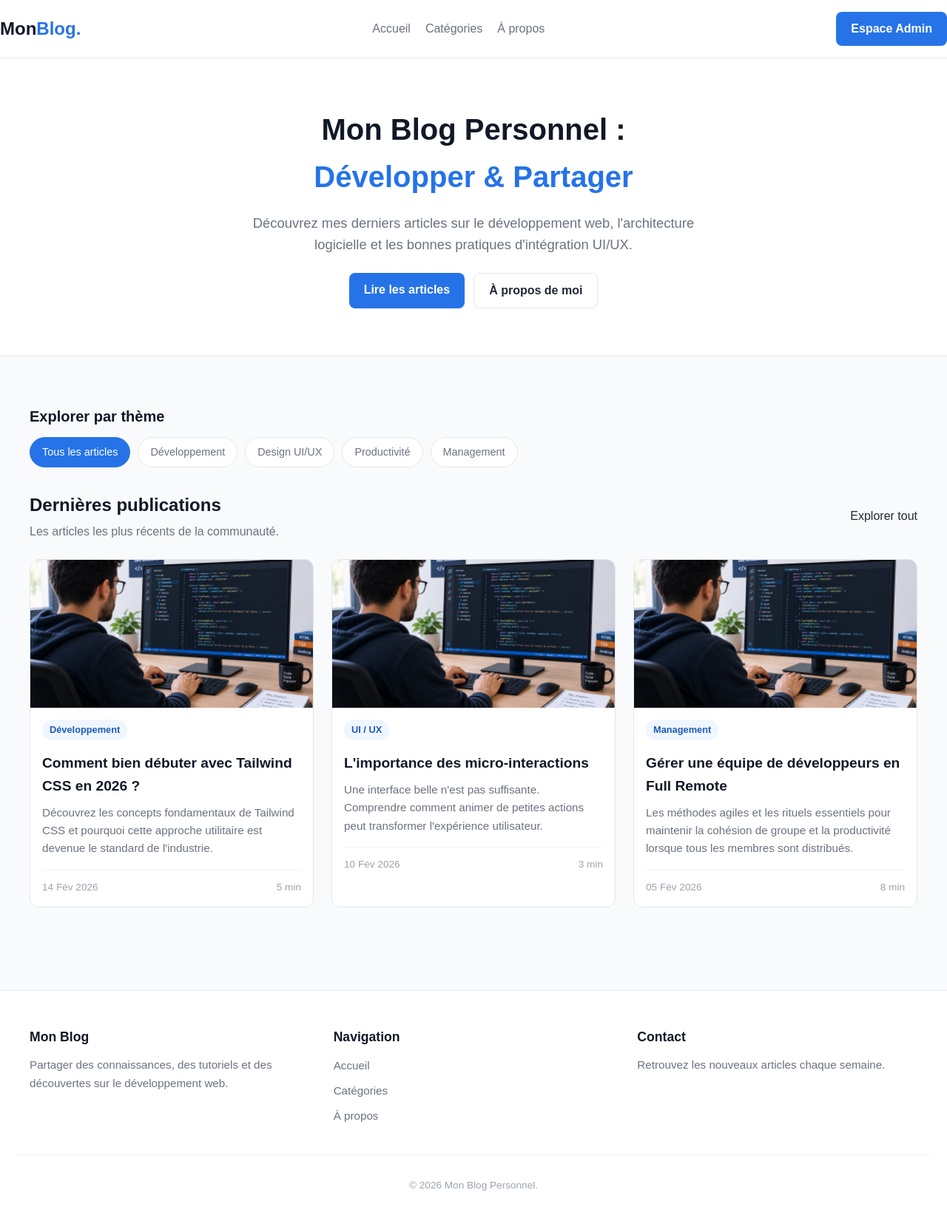
After one commit to AhmedSfn02/tutoriels-solicode, a PHP site: page /dossier-depart/public-index.html in a window 1280 px wide. The commit adds this page. Shown: the whole page at 74% size. Run offline with PHP 8.4, Linux system fonts and the light colour scheme.

Commit message:
Update Tutorial 7 with CSS and images

```diff
--- /dev/null
+++ b/Session-04/Tutoriel 07/dossier-depart/css/style.css
@@ -0,0 +1,380 @@
+/* =========================================================
+   STYLE DU BLOG PERSONNEL (style.css)
+   Feuille de style unifiée (Niveau N1 - S2 à S6)
+   Couleurs brutes sans variables natives, styles de base
+========================================================= */
+
+/* 1. TYPOGRAPHIE & BASE GLOBALE */
+body {
+    margin: 0;
+    color: #1f2937;
+    background-color: #f9fafb;
+    font-family: Arial, Helvetica, sans-serif;
+    line-height: 1.6;
+}
+
+img {
+    display: block;
+    max-width: 100%;
+}
+
+a {
+    color: inherit;
+    text-decoration: none;
+}
+
+.container {
+    max-width: 1200px;
+    margin: 0 auto;
+    padding: 0 20px;
+}
+
+/* 2. EN-TÊTE & NAVIGATION */
+.en-tete-site, .en-tete {
+    background-color: #ffffff;
+    border-bottom: 1px solid #e5e7eb;
+    padding: 16px 0;
+}
+
+.barre-navigation, .navigation {
+    display: flex;
+    align-items: center;
+    justify-content: space-between;
+}
+
+.logo {
+    font-size: 1.5rem;
+    font-weight: 700;
+}
+
+.logo-sombre {
+    color: #111827;
+}
+
+.logo-couleur {
+    color: #2673e8;
+}
+
+.liens-navigation {
+    display: flex;
+    gap: 20px;
+    list-style: none;
+    margin: 0;
+    padding: 0;
+}
+
+.liens-navigation a {
+    color: #6b7280;
+    font-weight: 500;
+}
+
+.liens-navigation a.actif {
+    color: #2673e8;
+}
+
+/* 3. BANNIÈRE D'ACCUEIL (HERO) */
+.banniere-accueil {
+    background-color: #ffffff;
+    padding: 64px 20px;
+    text-align: center;
+    border-bottom: 1px solid #e5e7eb;
+}
+
+.banniere-accueil h1 {
+    font-size: 2.5rem;
+    color: #111827;
+    margin: 0 0 16px;
+}
+
+.banniere-accueil h1 span {
+    color: #2673e8;
+}
+
+.banniere-accueil p {
+    color: #6b7280;
+    font-size: 1.15rem;
+    max-width: 650px;
+    margin: 0 auto 24px;
+}
+
+.actions-banniere {
+    display: flex;
+    gap: 12px;
+    justify-content: center;
+}
+
+/* 4. BOUTONS */
+.bouton-principal {
+    display: inline-block;
+    padding: 10px 20px;
+    background-color: #2673e8;
+    color: #ffffff;
+    border-radius: 8px;
+    font-weight: 600;
+}
+
+.bouton-secondaire {
+    display: inline-block;
+    padding: 10px 20px;
+    background-color: #ffffff;
+    color: #1f2937;
+    border: 1px solid #e5e7eb;
+    border-radius: 8px;
+    font-weight: 600;
+}
+
+/* 5. ARTICLES & GRILLE D'ACCUEIL */
+.section-articles {
+    padding: 48px 0;
+}
+
+.conteneur-articles {
+    max-width: 1200px;
+    margin: 0 auto;
+    padding: 0 20px;
+}
+
+.filtre-categories {
+    margin-bottom: 32px;
+}
+
+.filtre-categories h2 {
+    color: #111827;
+    font-size: 1.25rem;
+    margin-bottom: 12px;
+}
+
+.liste-filtres {
+    display: flex;
+    gap: 10px;
+    flex-wrap: wrap;
+}
+
+.pilule-filtre {
+    padding: 8px 16px;
+    background-color: #ffffff;
+    border: 1px solid #e5e7eb;
+    border-radius: 9999px;
+    color: #6b7280;
+    font-size: 0.9rem;
+}
+
+.pilule-filtre.actif {
+    background-color: #2673e8;
+    color: #ffffff;
+    border-color: #2673e8;
+}
+
+.entete-liste-articles {
+    display: flex;
+    justify-content: space-between;
+    align-items: center;
+    margin-bottom: 24px;
+}
+
+.entete-liste-articles h2 {
+    color: #111827;
+    margin: 0;
+}
+
+.entete-liste-articles p {
+    color: #6b7280;
+    margin: 4px 0 0;
+}
+
+.grille-articles {
+    display: grid;
+    grid-template-columns: repeat(auto-fill, minmax(320px, 1fr));
+    gap: 24px;
+}
+
+/* 6. CARTE D'ARTICLE */
+.carte-article {
+    background-color: #ffffff;
+    border: 1px solid #e5e7eb;
+    border-radius: 12px;
+    overflow: hidden;
+}
+
+.carte-image img {
+    width: 100%;
+    height: 200px;
+    object-fit: cover;
+}
+
+.etiquette-categorie, .badge-categorie {
+    display: inline-block;
+    padding: 4px 10px;
+    border-radius: 9999px;
+    font-size: 0.8rem;
+    font-weight: 600;
+    margin: 16px 16px 0;
+    background-color: #f0f6ff;
+    color: #1c5bba;
+}
+
+.carte-contenu {
+    padding: 16px;
+}
+
+.carte-contenu h3 {
+    margin: 0 0 8px;
+    color: #111827;
+    font-size: 1.2rem;
+}
+
+.carte-contenu p {
+    color: #6b7280;
+    font-size: 0.95rem;
+    margin: 0 0 16px;
+}
+
+.carte-meta {
+    display: flex;
+    justify-content: space-between;
+    color: #9ca3af;
+    font-size: 0.85rem;
+    border-top: 1px solid #f3f4f6;
+    padding-top: 12px;
+}
+
+/* 7. PAGE DE DÉTAIL D'ARTICLE */
+.entete-article-detail {
+    text-align: center;
+    padding: 48px 0 24px;
+}
+
+.entete-article-detail h1 {
+    font-size: 2.25rem;
+    color: #111827;
+    max-width: 800px;
+    margin: 16px auto;
+}
+
+.auteur-article {
+    display: flex;
+    align-items: center;
+    justify-content: center;
+    gap: 12px;
+    margin-top: 16px;
+}
+
+.auteur-article img {
+    width: 48px;
+    height: 48px;
+    border-radius: 50%;
+}
+
+.couverture-article {
+    margin: 24px 0;
+}
+
+.couverture-article img {
+    width: 100%;
+    max-height: 450px;
+    object-fit: cover;
+    border-radius: 12px;
+}
+
+.corps-texte {
+    max-width: 800px;
+    margin: 0 auto;
+    font-size: 1.1rem;
+    color: #1f2937;
+    line-height: 1.8;
+}
+
+.actions-retour {
+    max-width: 800px;
+    margin: 32px auto 0;
+}
+
+/* 8. PAGE CATÉGORIES & À PROPOS */
+.en-tete-categorie {
+    margin-bottom: 32px;
+}
+
+.grille-categories {
+    display: grid;
+    grid-template-columns: repeat(auto-fill, minmax(260px, 1fr));
+    gap: 20px;
+    margin-top: 24px;
+}
+
+.carte-categorie {
+    background-color: #ffffff;
+    border: 1px solid #e5e7eb;
+    border-radius: 12px;
+    padding: 24px;
+    text-align: center;
+}
+
+.carte-categorie h2 {
+    color: #111827;
+    margin: 0 0 16px;
+}
+
+.page-apropos {
+    padding: 48px 20px;
+    max-width: 800px;
+    margin: 0 auto;
+}
+
+.liste-technologies {
+    padding-left: 20px;
+    color: #1f2937;
+}
+
+/* 9. PIED DE PAGE */
+.pied-de-page {
+    background-color: #ffffff;
+    border-top: 1px solid #e5e7eb;
+    padding: 48px 0 24px;
+    margin-top: 64px;
+}
+
+.conteneur-pied-de-page {
+    max-width: 1200px;
+    margin: 0 auto;
+    padding: 0 20px;
+    display: grid;
+    grid-template-columns: repeat(auto-fit, minmax(240px, 1fr));
+    gap: 32px;
+}
+
+.colonne-pied-de-page h2 {
+    font-size: 1.1rem;
+    color: #111827;
+    margin: 0 0 12px;
+}
+
+.colonne-pied-de-page p {
+    color: #6b7280;
+    font-size: 0.95rem;
+    margin: 0;
+}
+
+.colonne-pied-de-page ul {
+    list-style: none;
+    padding: 0;
+    margin: 0;
+}
+
+.colonne-pied-de-page ul li {
+    margin-bottom: 8px;
+}
+
+.colonne-pied-de-page ul a {
+    color: #6b7280;
+    font-size: 0.95rem;
+}
+
+.bas-pied-de-page {
+    max-width: 1200px;
+    margin: 32px auto 0;
+    padding: 16px 20px 0;
+    border-top: 1px solid #f3f4f6;
+    text-align: center;
+    color: #9ca3af;
+    font-size: 0.85rem;
+}
--- /dev/null
+++ b/Session-04/Tutoriel 07/dossier-depart/public-index.html
@@ -0,0 +1,160 @@
+<!DOCTYPE html>
+<html lang="fr">
+<head>
+    <meta charset="UTF-8">
+    <meta name="viewport" content="width=device-width, initial-scale=1.0">
+    <title>Mon Blog Personnel - Accueil</title>
+    <!-- CSS Organisé pour N1 -->
+    <link rel="stylesheet" href="css/style.css">
+    <link rel="stylesheet" href="css/pages.css">
+</head>
+<body>
+
+    <!-- =====================================================
+         MENU (EN-TÊTE)
+    ====================================================== -->
+    <header class="en-tete-site">
+        <nav class="barre-navigation">
+            <a href="public-index.html" class="logo">
+                <span class="logo-sombre">Mon</span><span class="logo-couleur">Blog.</span>
+            </a>
+            <ul class="liens-navigation">
+                <li><a href="public-index.html">Accueil</a></li>
+                <li><a href="public-categorie.html">Catégories</a></li>
+                <li><a href="public-apropos.html">À propos</a></li>
+            </ul>
+            <a href="admin-login.html" class="bouton-principal">
+                Espace Admin
+            </a>
+        </nav>
+    </header>
+
+    <!-- =====================================================
+         BANNIÈRE (HERO)
+    ====================================================== -->
+    <section class="banniere-accueil">
+        <h1>
+            Mon Blog Personnel :<br>
+            <span>Développer &amp; Partager</span>
+        </h1>
+        <p>
+            Découvrez mes derniers articles sur le développement web,
+            l'architecture logicielle et les bonnes pratiques
+            d'intégration UI/UX.
+        </p>
+        <div class="actions-banniere">
+            <a href="#articles" class="bouton-principal">Lire les articles</a>
+            <a href="public-apropos.html" class="bouton-secondaire">À propos de moi</a>
+        </div>
+    </section>
+
+    <!-- =====================================================
+         ARTICLES
+    ====================================================== -->
+    <section id="articles" class="section-articles">
+        <div class="conteneur-articles">
+
+            <!-- CATÉGORIES -->
+            <section class="filtre-categories">
+                <h2>Explorer par thème</h2>
+                <div class="liste-filtres">
+                    <a href="public-index.html" class="pilule-filtre actif">Tous les articles</a>
+                    <a href="public-categorie.html" class="pilule-filtre">Développement</a>
+                    <a href="public-categorie.html" class="pilule-filtre">Design UI/UX</a>
+                    <a href="public-categorie.html" class="pilule-filtre">Productivité</a>
+                    <a href="public-categorie.html" class="pilule-filtre">Management</a>
+                </div>
+            </section>
+
+            <!-- EN-TÊTE DES ARTICLES -->
+            <div class="entete-liste-articles">
+                <div>
+                    <h2>Dernières publications</h2>
+                    <p>Les articles les plus récents de la communauté.</p>
+                </div>
+                <a href="public-categorie.html" class="lien-voir-tout">Explorer tout</a>
+            </div>
+
+            <!-- CARTES D'ARTICLES -->
+            <div class="grille-articles">
+
+                <!-- Article 1 -->
+                <div class="carte-article">
+                    <a href="public-article.html" class="carte-image">
+                        <img src="images/article-example.png" alt="Code source affiché sur un écran">
+                    </a>
+                    <span class="etiquette-categorie bleu">Développement</span>
+                    <div class="carte-contenu">
+                        <h3><a href="public-article.html">Comment bien débuter avec Tailwind CSS en 2026 ?</a></h3>
+                        <p>Découvrez les concepts fondamentaux de Tailwind CSS et pourquoi cette approche utilitaire est devenue le standard de l'industrie.</p>
+                        <div class="carte-meta">
+                            <span>14 Fév 2026</span>
+                            <span>5 min</span>
+                        </div>
+                    </div>
+                </div>
+
+                <!-- Article 2 -->
+                <div class="carte-article">
+                    <a href="public-article.html" class="carte-image">
+                        <img src="images/article-example.png" alt="Interface utilisateur moderne">
+                    </a>
+                    <span class="etiquette-categorie rose">UI / UX</span>
+                    <div class="carte-contenu">
+                        <h3><a href="public-article.html">L'importance des micro-interactions</a></h3>
+                        <p>Une interface belle n'est pas suffisante. Comprendre comment animer de petites actions peut transformer l'expérience utilisateur.</p>
+                        <div class="carte-meta">
+                            <span>10 Fév 2026</span>
+                            <span>3 min</span>
+                        </div>
+                    </div>
+                </div>
+
+                <!-- Article 3 -->
+                <div class="carte-article">
+                    <a href="public-article.html" class="carte-image">
+                        <img src="images/article-example.png" alt="Équipe de développeurs en réunion">
+                    </a>
+                    <span class="etiquette-categorie vert">Management</span>
+                    <div class="carte-contenu">
+                        <h3><a href="public-article.html">Gérer une équipe de développeurs en Full Remote</a></h3>
+                        <p>Les méthodes agiles et les rituels essentiels pour maintenir la cohésion de groupe et la productivité lorsque tous les membres sont distribués.</p>
+                        <div class="carte-meta">
+                            <span>05 Fév 2026</span>
+                            <span>8 min</span>
+                        </div>
+                    </div>
+                </div>
+
+            </div>
+        </div>
+    </section>
+
+    <!-- =====================================================
+         PIED DE PAGE (FOOTER)
+    ====================================================== -->
+    <footer class="pied-de-page">
+        <div class="conteneur-pied-de-page">
+            <div class="colonne-pied-de-page">
+                <h2>Mon Blog</h2>
+                <p>Partager des connaissances, des tutoriels et des découvertes sur le développement web.</p>
+            </div>
+            <div class="colonne-pied-de-page">
+                <h2>Navigation</h2>
+                <ul>
+                    <li><a href="public-index.html">Accueil</a></li>
+                    <li><a href="public-categorie.html">Catégories</a></li>
+                    <li><a href="public-apropos.html">À propos</a></li>
+                </ul>
+            </div>
+            <div class="colonne-pied-de-page">
+                <h2>Contact</h2>
+                <p>Retrouvez les nouveaux articles chaque semaine.</p>
+            </div>
+        </div>
+        <div class="bas-pied-de-page">
+            <p>&copy; 2026 Mon Blog Personnel.</p>
+        </div>
+    </footer>
+</body>
+</html>
--- a/Session-04/Tutoriel 07/index-template.php
+++ b/Session-04/Tutoriel 07/index-template.php
@@ -5,7 +5,7 @@
     <meta charset="UTF-8">
     <meta name="viewport" content="width=device-width, initial-scale=1.0">
     <title>Mon Blog Personnel - Accueil</title>
-    <link rel="stylesheet" href="css/style.css">
+    <link rel="stylesheet" href="dossier-depart/css/style.css">
     <link rel="stylesheet" href="css/pages.css">
 </head>
 <body>
@@ -68,7 +68,7 @@
                 <?php foreach ($articles as $article): ?>
                     <div class="carte-article">
                         <a href="article.php?id=<?= $article['id'] ?>" class="carte-image">
-                            <img src="images/<?= htmlspecialchars($article['image']) ?>" alt="Illustration">
+                            <img src="dossier-depart/images/<?= htmlspecialchars($article['image']) ?>" alt="Illustration">
                         </a>
                         <span class="etiquette-categorie"><?= htmlspecialchars($article['categorie_libelle']) ?></span>
                         <div class="carte-contenu">
```
Also changed, not shown: Session-04/Tutoriel 07/dossier-depart/public-article.html (added, +143 -0 lines), Session-04/Tutoriel 07/dossier-depart/images/article-cover.png (added), Session-04/Tutoriel 07/dossier-depart/images/article-example.png (added), Session-04/Tutoriel 07/dossier-depart/images/author.jpg (added).
